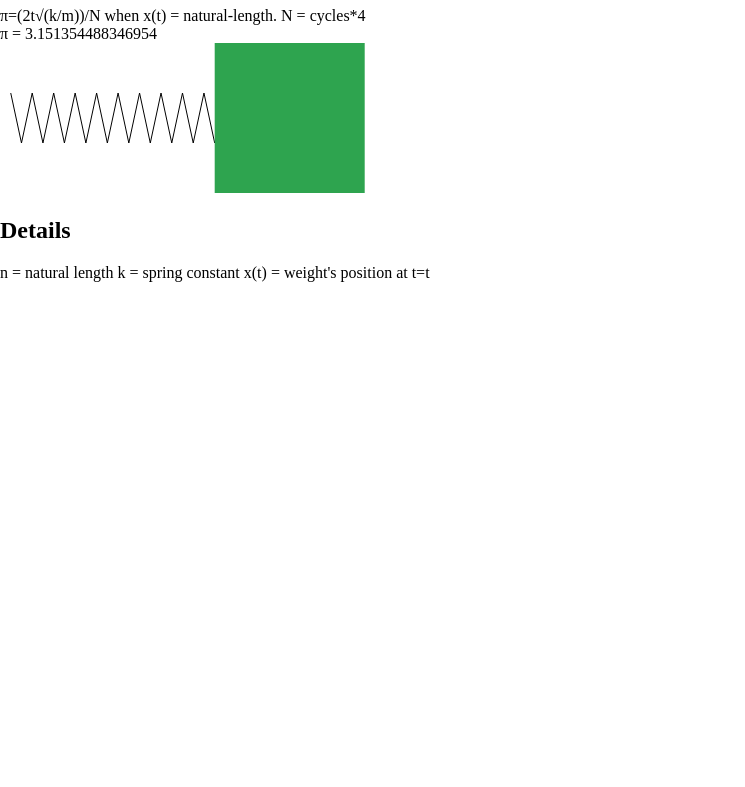
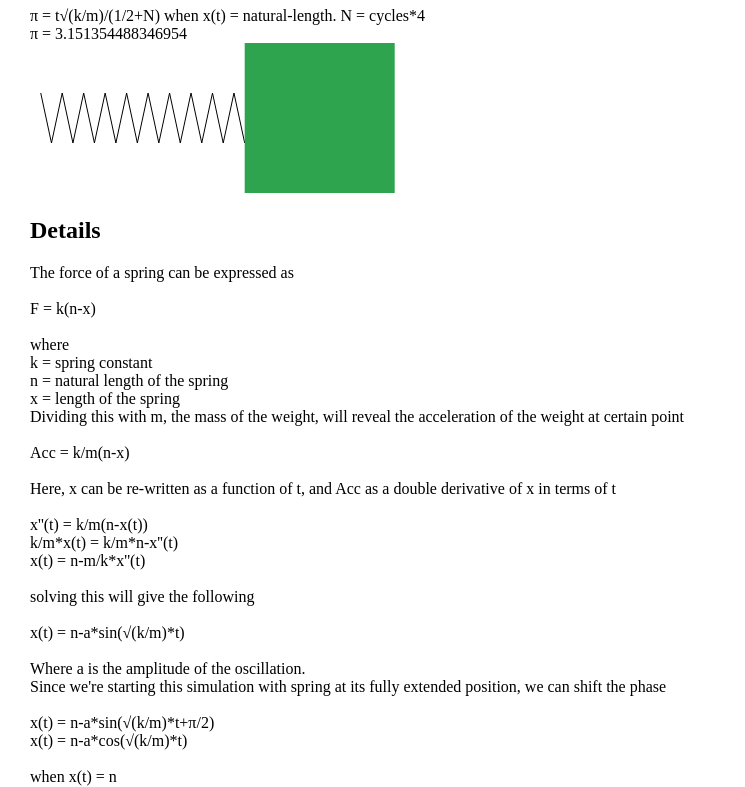
Before and after one commit to martian17/oscillationpi, a plain HTML site: page index.html in a window 1280 px wide. Shown: the part 73-860 px from the top of the page, without its empty margins (0-745 px from the left). Before the commit the page ends 800 px from the top, so only its background shows below. Drawn offline with Linux system fonts and the light colour scheme.

Commit message:
bulk of description finished

```diff
--- a/index.html
+++ b/index.html
@@ -7,14 +7,45 @@
 </head>
 <body>
     <h1>Calculating π using spring oscillation</h1>
-    <div id="d1">π=(2t√(k/m))/N when x(t) = natural-length. N = cycles*4</div>
+    <div id="d1">π = t√(k/m)/(1/2+N) when x(t) = natural-length. N = cycles*4</div>
     <div id="d2"></div>
     <canvas id="canvas"></canvas>
     <h2>Details</h2>
     <p>
-        n = natural length
-        k = spring constant
-        x(t) = weight's position at t=t
+        The force of a spring can be expressed as<br>
+        <br>
+        F = k(n-x)<br>
+        <br>
+        where<br>
+        k = spring constant<br>
+        n = natural length of the spring<br>
+        x = length of the spring<br>
+        Dividing this with m, the mass of the weight, will reveal the acceleration of the weight at certain point<br>
+        <br>
+        Acc = k/m(n-x)<br>
+        <br>
+        Here, x can be re-written as a function of t, and Acc as a double derivative of x in terms of t<br>
+        <br>
+        x''(t) = k/m(n-x(t))<br>
+        k/m*x(t) = k/m*n-x''(t)<br>
+        x(t) = n-m/k*x''(t)<br>
+        <br>
+        solving this will give the following<br>
+        <br>
+        x(t) = n-a*sin(√(k/m)*t)<br>
+        <br>
+        Where a is the amplitude of the oscillation.<br>
+        Since we're starting this simulation with spring at its fully extended position, we can shift the phase<br>
+        <br>
+        x(t) = n-a*sin(√(k/m)*t+π/2)<br>
+        x(t) = n-a*cos(√(k/m)*t)<br>
+        <br>
+        when x(t) = n<br>
+        x(t) = n-a*cos(π/2+π*N)<br>
+        <br>
+        Therefore we can exploit this formula to get π resulting in<br>
+        <br>
+        π=t√(k/m)/(1/2+N)<br>
     </p>
     <script src="main.js"></script>
 </body>
--- a/main.js
+++ b/main.js
@@ -14,7 +14,7 @@ var vx = 0;
 var k = 5;
 var m = 1;
 
-var N = -1//number times the weight has passed π/2
+var N = 0;
 
 //π=2t√(k/m) when x(t) = n
 
@@ -44,8 +44,8 @@ var calcPosition = function(tt,dt){
     var x0 = x;
     x += vx*dt;
     if((x0-nlen)*(x-nlen) < 0){//crossed the line
-        N += 2;
-        var pi = (2*tt*Math.sqrt(k/m))/N;
+        var pi = tt*Math.sqrt(k/m)/(1/2+N);//(2*tt*Math.sqrt(k/m))/N;
+        N += 1;
         console.log(pi);
         document.getElementById("d2").innerHTML = "π = "+pi;
     }
--- a/style.css
+++ b/style.css
@@ -1,3 +1,4 @@
 body{
     margin:0px;
+    padding:0px 30px;
 }
```
